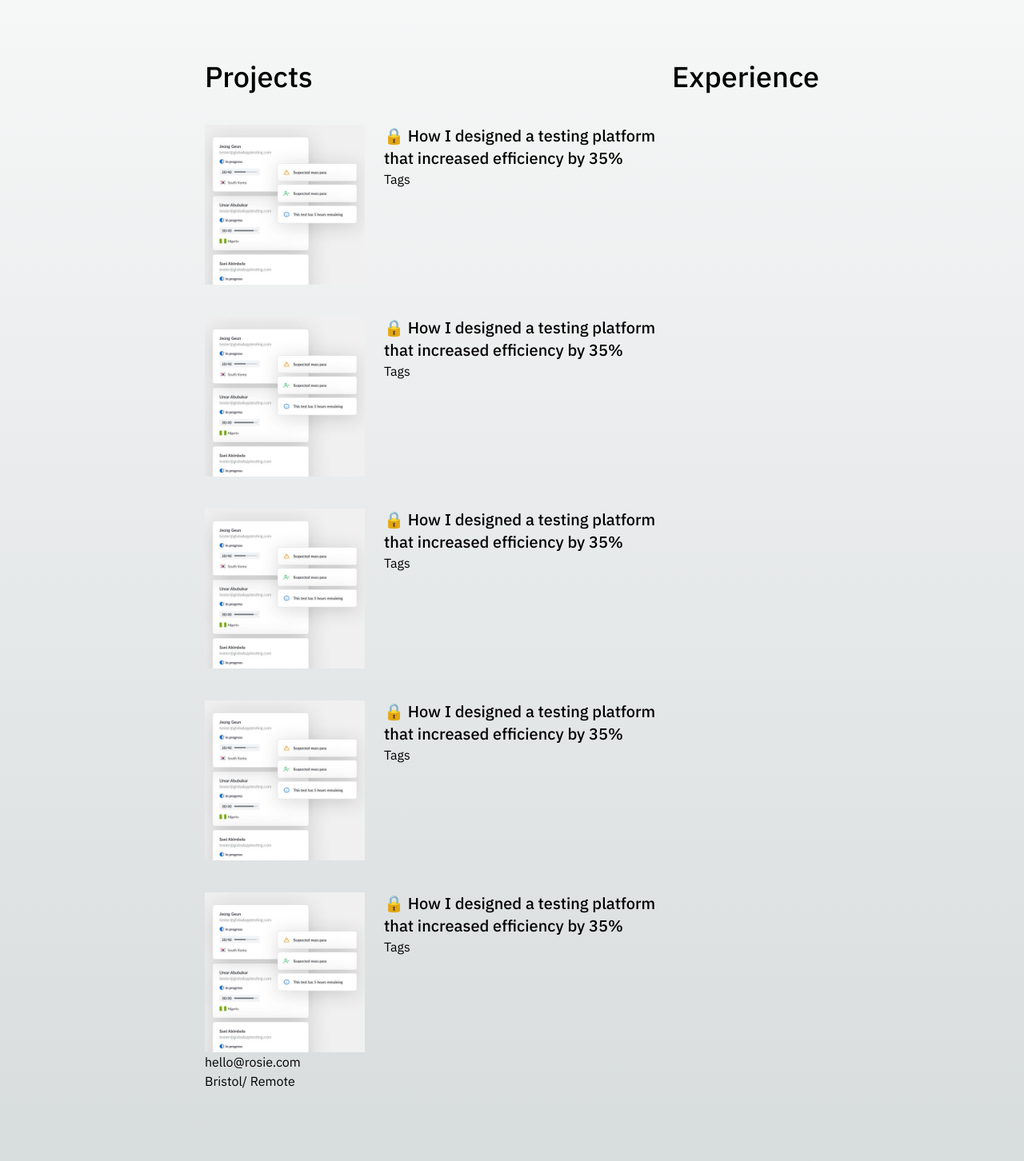
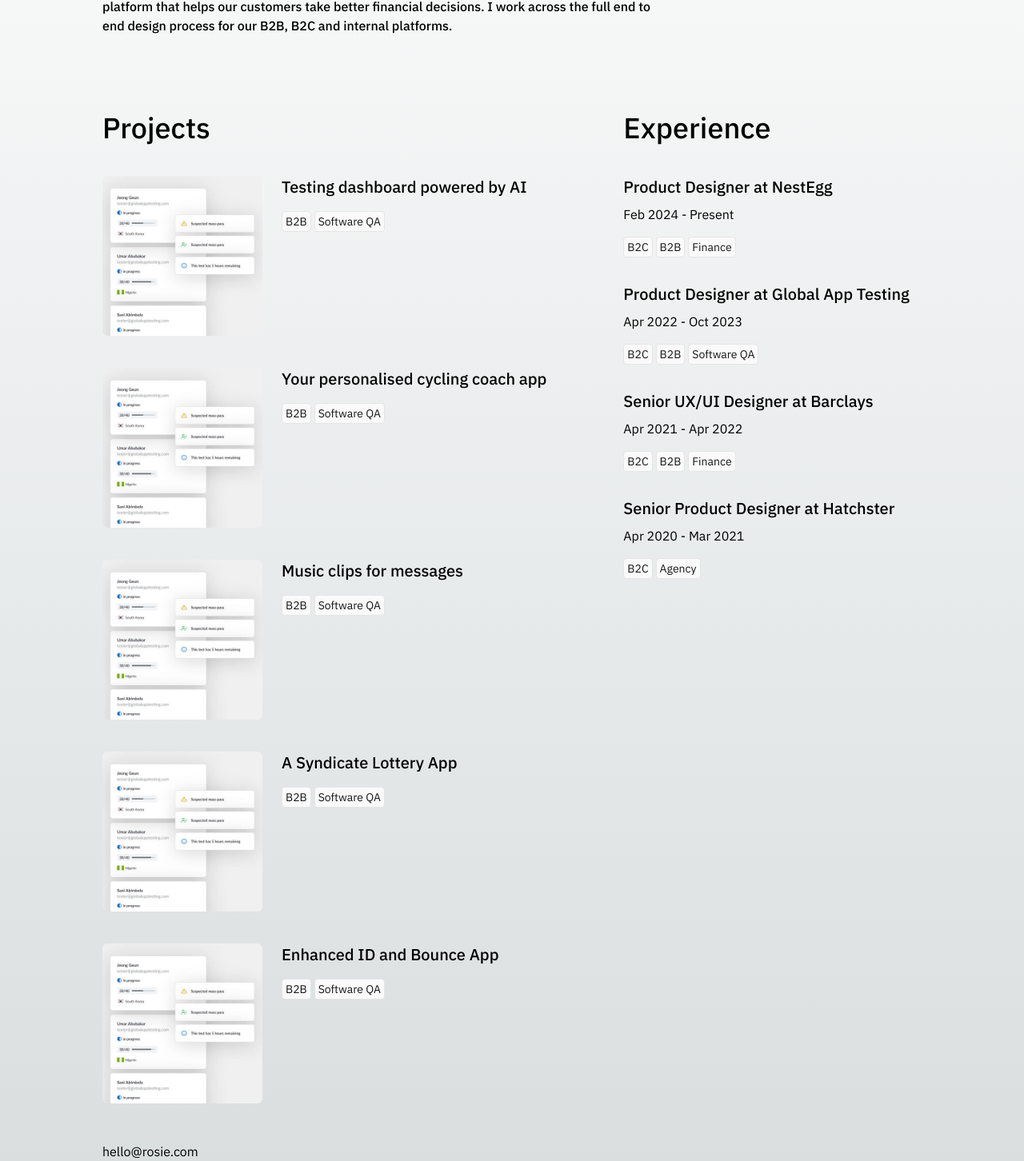
Before and after one commit to codeplaygroundspace/portfolio-designer, a Next.js app: page / in a window 1280 px wide. Shown: the part 452-1904 px from the top of the page at 80% size. Built offline with nearby package versions, Linux system fonts and the light colour scheme.

Commit message:
add projects

```diff
--- a/src/app/experiences.js
+++ b/src/app/experiences.js
@@ -1,22 +1,23 @@
 const experiences = [
   {
-    role: "Product Designer at Global App Testing",
-    time: "October 2021 - April 2024",
-    tags: ["B2C", "B2B", "Software"],
+    role: "Product Designer at NestEgg",
+    time: "Feb 2024 - Present",
+    tags: ["B2C", "B2B", "Finance"],
   },
   {
     role: "Product Designer at Global App Testing",
-    time: "October 2021 - April 2024",
-    tags: ["B2C", "B2B", "Software"],
+    time: "Apr 2022 - Oct 2023",
+    tags: ["B2C", "B2B", "Software QA"],
   },
   {
-    role: "Product Designer at Global App Testing",
-    time: "October 2021 - April 2024",
-    tags: ["B2C", "B2B", "Software"],
+    role: "Senior UX/UI Designer at Barclays",
+    time: "Apr 2021 - Apr 2022",
+    tags: ["B2C", "B2B", "Finance"],
   },
   {
-    role: "Product Designer at Global App Testing",
-    time: "October 2021 - April 2024",
-    tags: ["B2C", "B2B", "Software"],
+    role: "Senior Product Designer at Hatchster",
+    time: "Apr 2020 - Mar 2021",
+    tags: ["B2C", "Agency"],
   },
 ];
+export default experiences;
--- /dev/null
+++ b/src/app/global-app-testing/page.tsx
@@ -0,0 +1,113 @@
+import Image from "next/image";
+
+export default function GlobalAppTesting() {
+  return (
+    <main className="flex min-h-screen flex-col items-center justify-between p-24">
+      <div className="z-10 w-full max-w-5xl items-center justify-between font-mono text-sm lg:flex">
+        <p className="fixed left-0 top-0 flex w-full justify-center border-b border-gray-300 bg-gradient-to-b from-zinc-200 pb-6 pt-8 backdrop-blur-2xl dark:border-neutral-800 dark:bg-zinc-800/30 dark:from-inherit lg:static lg:w-auto  lg:rounded-xl lg:border lg:bg-gray-200 lg:p-4 lg:dark:bg-zinc-800/30">
+          Get started by editing&nbsp;
+          <code className="font-mono font-bold">src/app/page.tsx</code>
+        </p>
+        <div className="fixed bottom-0 left-0 flex h-48 w-full items-end justify-center bg-gradient-to-t from-white via-white dark:from-black dark:via-black lg:static lg:size-auto lg:bg-none">
+          <a
+            className="pointer-events-none flex place-items-center gap-2 p-8 lg:pointer-events-auto lg:p-0"
+            href="https://vercel.com?utm_source=create-next-app&utm_medium=appdir-template&utm_campaign=create-next-app"
+            target="_blank"
+            rel="noopener noreferrer"
+          >
+            By{" "}
+            <Image
+              src="/vercel.svg"
+              alt="Vercel Logo"
+              className="dark:invert"
+              width={100}
+              height={24}
+              priority
+            />
+          </a>
+        </div>
+      </div>
+
+      <div className="relative z-[-1] flex place-items-center before:absolute before:h-[300px] before:w-full before:-translate-x-1/2 before:rounded-full before:bg-gradient-radial before:from-white before:to-transparent before:blur-2xl before:content-[''] after:absolute after:-z-20 after:h-[180px] after:w-full after:translate-x-1/3 after:bg-gradient-conic after:from-sky-200 after:via-blue-200 after:blur-2xl after:content-[''] before:dark:bg-gradient-to-br before:dark:from-transparent before:dark:to-blue-700 before:dark:opacity-10 after:dark:from-sky-900 after:dark:via-[#0141ff] after:dark:opacity-40 sm:before:w-[480px] sm:after:w-[240px] before:lg:h-[360px]">
+        <Image
+          className="relative dark:drop-shadow-[0_0_0.3rem_#ffffff70] dark:invert"
+          src="/next.svg"
+          alt="Next.js Logo"
+          width={180}
+          height={37}
+          priority
+        />
+      </div>
+
+      <div className="mb-32 grid text-center lg:mb-0 lg:w-full lg:max-w-5xl lg:grid-cols-4 lg:text-left">
+        <a
+          href="https://nextjs.org/docs?utm_source=create-next-app&utm_medium=appdir-template&utm_campaign=create-next-app"
+          className="group rounded-lg border border-transparent px-5 py-4 transition-colors hover:border-gray-300 hover:bg-gray-100 hover:dark:border-neutral-700 hover:dark:bg-neutral-800/30"
+          target="_blank"
+          rel="noopener noreferrer"
+        >
+          <h2 className="mb-3 text-2xl font-semibold">
+            Docs{" "}
+            <span className="inline-block transition-transform group-hover:translate-x-1 motion-reduce:transform-none">
+              -&gt;
+            </span>
+          </h2>
+          <p className="m-0 max-w-[30ch] text-sm opacity-50">
+            Find in-depth information about Next.js features and API.
+          </p>
+        </a>
+
+        <a
+          href="https://nextjs.org/learn?utm_source=create-next-app&utm_medium=appdir-template-tw&utm_campaign=create-next-app"
+          className="group rounded-lg border border-transparent px-5 py-4 transition-colors hover:border-gray-300 hover:bg-gray-100 hover:dark:border-neutral-700 hover:dark:bg-neutral-800/30"
+          target="_blank"
+          rel="noopener noreferrer"
+        >
+          <h2 className="mb-3 text-2xl font-semibold">
+            Learn{" "}
+            <span className="inline-block transition-transform group-hover:translate-x-1 motion-reduce:transform-none">
+              -&gt;
+            </span>
+          </h2>
+          <p className="m-0 max-w-[30ch] text-sm opacity-50">
+            Learn about Next.js in an interactive course with&nbsp;quizzes!
+          </p>
+        </a>
+
+        <a
+          href="https://vercel.com/templates?framework=next.js&utm_source=create-next-app&utm_medium=appdir-template&utm_campaign=create-next-app"
+          className="group rounded-lg border border-transparent px-5 py-4 transition-colors hover:border-gray-300 hover:bg-gray-100 hover:dark:border-neutral-700 hover:dark:bg-neutral-800/30"
+          target="_blank"
+          rel="noopener noreferrer"
+        >
+          <h2 className="mb-3 text-2xl font-semibold">
+            Templates{" "}
+            <span className="inline-block transition-transform group-hover:translate-x-1 motion-reduce:transform-none">
+              -&gt;
+            </span>
+          </h2>
+          <p className="m-0 max-w-[30ch] text-sm opacity-50">
+            Explore starter templates for Next.js.
+          </p>
+        </a>
+
+        <a
+          href="https://vercel.com/new?utm_source=create-next-app&utm_medium=appdir-template&utm_campaign=create-next-app"
+          className="group rounded-lg border border-transparent px-5 py-4 transition-colors hover:border-gray-300 hover:bg-gray-100 hover:dark:border-neutral-700 hover:dark:bg-neutral-800/30"
+          target="_blank"
+          rel="noopener noreferrer"
+        >
+          <h2 className="mb-3 text-2xl font-semibold">
+            Deploy{" "}
+            <span className="inline-block transition-transform group-hover:translate-x-1 motion-reduce:transform-none">
+              -&gt;
+            </span>
+          </h2>
+          <p className="m-0 max-w-[30ch] text-balance text-sm opacity-50">
+            Instantly deploy your Next.js site to a shareable URL with Vercel.
+          </p>
+        </a>
+      </div>
+    </main>
+  );
+}
--- a/src/app/layout.tsx
+++ b/src/app/layout.tsx
@@ -20,7 +20,7 @@ export default function RootLayout({
   return (
     <html lang="en">
       <body
-        className={`${ibmPlexSans.className} antialiased max-w-3xl mb-40 flex flex-col md:flex-row mx-4 mt-8 lg:mx-auto`}
+        className={`${ibmPlexSans.className} antialiased max-w-2xl lg:max-w-5xl mb-40 flex flex-col md:flex-row mx-4 mt-8 lg:mx-auto`}
       >
         {children}
       </body>
--- a/src/app/page.tsx
+++ b/src/app/page.tsx
@@ -7,66 +7,78 @@ interface ProjectProps {
   title: string;
   page: string;
   img: string;
+  tags: string[];
+}
+// Define an interface for the Experience props
+interface ExperienceProps {
+  role: string;
+  time: string;
+  tags: string[];
 }
 
 export default function Home() {
   return (
-    <div>
     <main className="flex-auto min-w-0 mt-6 flex flex-col px-2 md:px-0">
+      <Header />
+      <section>
         <Intro />
+        <div className="flex flex-col lg:flex-row gap-24">
           <Projects />
+          <Experiences />
+        </div>
+      </section>
+      <Footer />
     </main>
-      <Footer />
-    </div>
   );
 }
 
 function Projects() {
   return (
-    <section className="flex">
-      <div>
-        <div className="flex gap-10 flex-col">
-          <h3 className="text-4xl font-medium">Projects</h3>
+    <section className="flex gap-10 flex-col">
+      <h3 className="text-2xl lg:text-4xl font-medium">Projects</h3>
       {projects.map((project) => (
         <Project
           key={project.title}
           title={project.title}
           page={project.page}
           img={project.img}
+          tags={project.tags}
         />
       ))}
-        </div>
-      </div>
-      <div>
-        <h3 className="text-4xl font-medium">Experience</h3>
-      </div>
     </section>
   );
 }
-function Project({ title, page, img }: ProjectProps) {
+function Project({ title, page, img, tags }: ProjectProps) {
   return (
-    <>
-      <div className="flex gap-6">
+    <article className="flex gap-6">
       <Image
         src={img}
         alt="Preview thumbnail"
-          className="dark:invert"
+        className="dark:invert rounded-md"
         width={200}
         height={200}
         priority
       />
+      <div className="flex flex-col gap-4">
+        <h3 className="text-xl font-medium">{title}</h3>
         <div>
-          <h3 className="text-xl font-medium">{title}</h3>
-          <div>Tags</div>
+          {tags.map((tag, i) => (
+            <div
+              key={i}
+              className="inline-flex items-center rounded border border-neutral-200 bg-neutral-50 p-1 text-sm leading-4 text-neutral-900 no-underline dark:border-neutral-700 dark:bg-neutral-800 dark:text-neutral-100 mr-1"
+            >
+              {tag}
+            </div>
+          ))}
         </div>
       </div>
-    </>
+    </article>
   );
 }
 
-function Intro() {
+function Header() {
   return (
-    <section className="flex gap-8 flex-col mb-24">
+    <section>
       <Image
         src="/logo.png"
         alt="Logo"
@@ -75,10 +87,17 @@ function Intro() {
         height={60}
         priority
       />
-      <h1 className="text-6xl font-medium">
+    </section>
+  );
+}
+
+function Intro() {
+  return (
+    <section className="flex gap-8 flex-col my-24 max-w-3xl">
+      <h1 className="text-4xl lg:text-6xl font-medium">
         Hey, I’m Rosina Pissaco —<br /> I’m a Product Designer based in Bristol
       </h1>
-      <h2 className="font-medium">
+      <h2 className="font-medium pr-20">
         Currently, I’m the only Product Designer at NestEgg, a bootstrapped
         startup building a platform that helps our customers take better
         financial decisions. I work across the full end to end design process
@@ -90,23 +109,54 @@ function Intro() {
 
 function Experiences() {
   return (
-    <section>
-      {experiences.map((exp) => (
-        <Experience role={exp.role} />
+    <aside className="flex gap-10 flex-col">
+      <h3 className="text-2xl lg:text-4xl font-medium">Experience</h3>
+
+      <div className="flex flex-col gap-8">
+        {experiences.map((ex) => (
+          <Experience
+            role={ex.role}
+            key={ex.role}
+            time={ex.time}
+            tags={ex.tags}
+          />
         ))}
-    </section>
+      </div>
+    </aside>
   );
 }
 
-function Experience({ role }) {
-  return <div>{role}</div>;
+function Experience({ role, time, tags }: ExperienceProps) {
+  return (
+    <div className="flex flex-col gap-4">
+      <div className="flex flex-col gap-2">
+        <h3 className="text-xl font-medium">{role}</h3>
+        <h4>{time}</h4>
+      </div>
+      <div>
+        {tags.map((tag, i) => (
+          <div
+            key={i}
+            className="inline-flex items-center rounded border border-neutral-200 bg-neutral-50 p-1 text-sm leading-4 text-neutral-900 no-underline dark:border-neutral-700 dark:bg-neutral-800 dark:text-neutral-100 mr-1"
+          >
+            {tag}
+          </div>
+        ))}
+      </div>
+    </div>
+  );
 }
 
 function Footer() {
   return (
-    <footer>
+    <section className="mt-12">
       <p>hello@rosie.com</p>
-      <p>Bristol/ Remote</p>
-    </footer>
+      <p className="inline-flex items-center rounded border border-neutral-200 bg-neutral-50 p-1 text-sm leading-4 text-neutral-900 no-underline dark:border-neutral-700 dark:bg-neutral-800 dark:text-neutral-100 mr-1">
+        Bristol
+      </p>
+      <p className="inline-flex items-center rounded border border-neutral-200 bg-neutral-50 p-1 text-sm leading-4 text-neutral-900 no-underline dark:border-neutral-700 dark:bg-neutral-800 dark:text-neutral-100 mr-1">
+        Remote
+      </p>
+    </section>
   );
 }
--- a/src/app/projects.js
+++ b/src/app/projects.js
@@ -1,35 +1,30 @@
 const projects = [
   {
-    title:
-      "🔒 How I designed a testing platform that increased efficiency by 35%",
+    title: "Testing dashboard powered by AI",
     page: "dw.com",
     tags: ["B2B", "Software QA"],
     img: "/portfolio_thumbnail/01.jpg",
   },
   {
-    title:
-      "🔒 How I designed a testing platform that increased efficiency by 35%",
+    title: "Your personalised cycling coach app",
     page: "dw.com",
     tags: ["B2B", "Software QA"],
     img: "/portfolio_thumbnail/01.jpg",
   },
   {
-    title:
-      "🔒 How I designed a testing platform that increased efficiency by 35%",
+    title: "Music clips for messages",
     page: "dw.com",
     tags: ["B2B", "Software QA"],
     img: "/portfolio_thumbnail/01.jpg",
   },
   {
-    title:
-      "🔒 How I designed a testing platform that increased efficiency by 35%",
+    title: "A Syndicate Lottery App",
     page: "dw.com",
     tags: ["B2B", "Software QA"],
     img: "/portfolio_thumbnail/01.jpg",
   },
   {
-    title:
-      "🔒 How I designed a testing platform that increased efficiency by 35%",
+    title: "Enhanced ID and Bounce App",
     page: "dw.com",
     tags: ["B2B", "Software QA"],
     img: "/portfolio_thumbnail/01.jpg",
```
Lines whose indentation alone changed are shown as unchanged.
